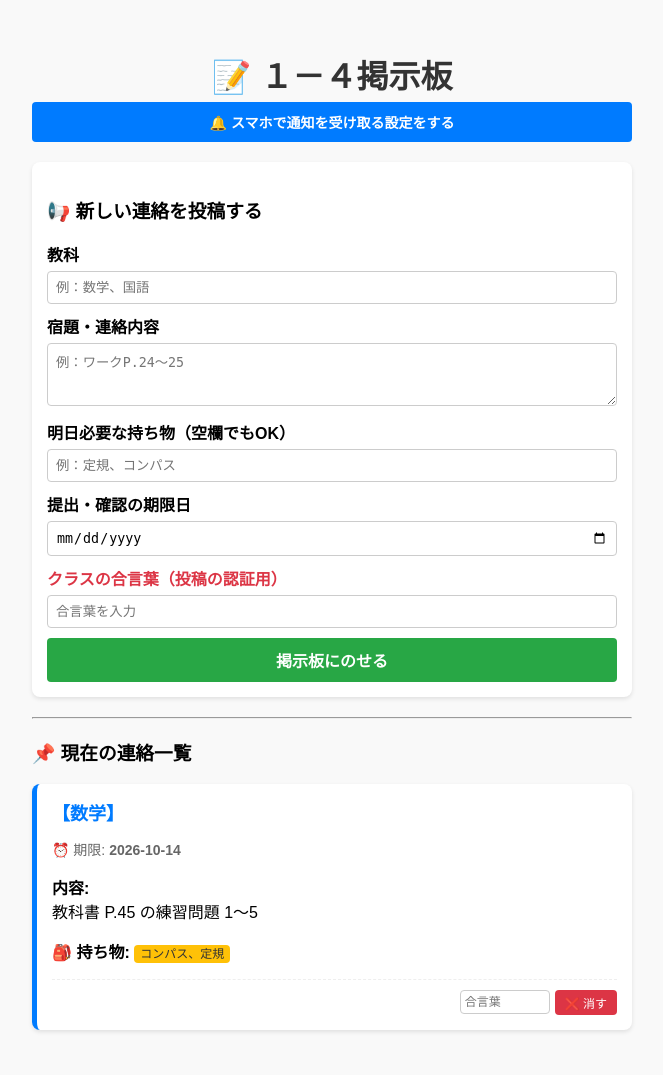
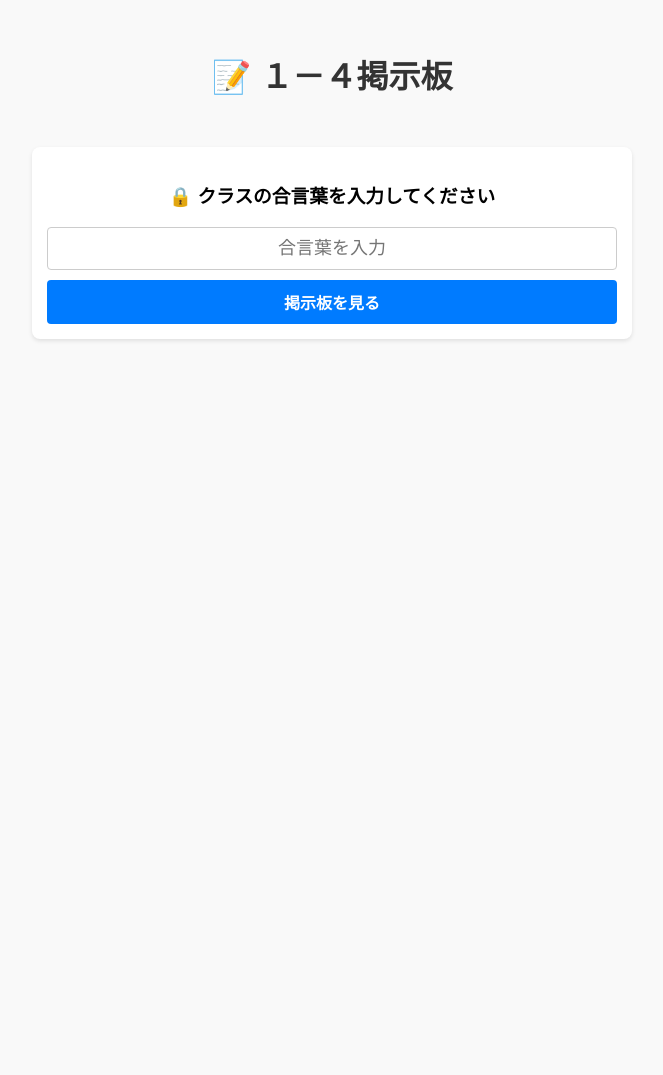
Before and after one commit to ga654/class-1-4-board, a Flask app: page / in a window 1280 px wide. Shown: the whole page, without its empty margins (308-971 px from the left). After the commit the page ends 341 px from the top, so only its background shows below. Run offline with Flask 3, Linux system fonts and the light colour scheme.

Commit message:
add password lock

```diff
--- a/app.py
+++ b/app.py
@@ -1,8 +1,9 @@
-from flask import Flask, redirect, render_template, request, url_for
+from flask import Flask, redirect, render_template, request, session, url_for
 
 app = Flask(__name__)
+# セッション（記憶）を使うための秘密の鍵（適当な英数字でOK）
+app.secret_key = "class_1_4_secret_key_999"
 
-# 掲示板のデータを保存するリスト
 homework_list = [
     {
         "id": 1,
@@ -13,15 +14,27 @@ homework_list = [
     }
 ]
 
-# クラス共通の合言葉
 CLASS_PASSWORD = "1234"
 
 
-# メイン画面（表示と投稿）
 @app.route("/", methods=["GET", "POST"])
 def index():
     error = None
-    if request.method == "POST":
+
+    # 1. ログイン（閲覧許可）の処理
+    if request.method == "POST" and "login_password" in request.form:
+        login_password = request.form.get("login_password")
+        if login_password == CLASS_PASSWORD:
+            session["is_logged_in"] = True
+            return redirect(url_for("index"))
+        else:
+            error = "合言葉が違います！"
+
+    # 2. 新しい宿題の投稿処理
+    elif request.method == "POST":
+        if not session.get("is_logged_in"):
+            return redirect(url_for("index"))
+
         subject = request.form.get("subject")
         content = request.form.get("content")
         belongings = request.form.get("belongings")
@@ -41,22 +54,27 @@ def index():
         else:
             error = "合言葉が違います！投稿できませんでした。"
 
+    # まだ合言葉を入れていない人は、閲覧制限用の画面を表示する
+    is_logged_in = session.get("is_logged_in", False)
     return render_template(
-        "index.html", homework_list=homework_list, error=error
+        "index.html",
+        homework_list=homework_list,
+        error=error,
+        is_logged_in=is_logged_in,
     )
 
 
-# ❌ 削除用の処理（ここが足りなかったか、位置がズレていました）
 @app.route("/delete/<int:post_id>", methods=["POST"])
 def delete_post(post_id):
+    if not session.get("is_logged_in"):
+        return redirect(url_for("index"))
+
     password = request.form.get("delete_password")
-
     if password == CLASS_PASSWORD:
         global homework_list
         homework_list = [
             post for post in homework_list if post["id"] != post_id
         ]
-
     return redirect(url_for("index"))
 
 
--- a/templates/index.html
+++ b/templates/index.html
@@ -5,7 +5,6 @@
     <meta name="viewport" content="width=device-width, initial-scale=1.0">
     <title>１－４掲示板</title>
 
-    <!-- PWA用の設定 -->
     <link rel="manifest" href="/static/manifest.json">
     <meta name="apple-mobile-web-app-capable" content="yes">
     <meta name="apple-mobile-web-app-status-bar-style" content="black">
@@ -21,7 +20,7 @@
         label { display: block; font-weight: bold; margin-bottom: 5px; }
         input[type="text"], input[type="date"], textarea { width: 100%; padding: 8px; box-sizing: border-box; border: 1px solid #ccc; border-radius: 4px; }
         .submit-btn { background-color: #28a745; color: white; border: none; padding: 10px 15px; border-radius: 4px; cursor: pointer; width: 100%; font-size: 16px; font-weight: bold; }
-        .error { color: red; font-weight: bold; }
+        .error { color: red; font-weight: bold; text-align: center; }
         .post-card { background: white; padding: 15px; border-radius: 8px; box-shadow: 0 2px 4px rgba(0,0,0,0.1); margin-bottom: 15px; border-left: 5px solid #007bff; }
         .subject { font-size: 18px; font-weight: bold; color: #007bff; margin: 0 0 10px 0; }
         .meta { font-size: 14px; color: #666; margin-bottom: 10px; }
@@ -30,7 +29,6 @@
         .delete-input { width: 90px !important; padding: 4px !important; font-size: 12px; }
         .delete-btn { background-color: #dc3545; color: white; border: none; padding: 4px 10px; border-radius: 4px; cursor: pointer; font-size: 12px; width: auto; }
 
-        /* 👇 iPhone用 強制ホーム画面追加モーダルのスタイル */
         #pwa-modal {
             display: none; position: fixed; top: 0; left: 0; width: 100%; height: 100%;
             background-color: rgba(0,0,0,0.9); color: white; z-index: 9999;
@@ -38,7 +36,6 @@
         }
         #pwa-modal h2 { color: #ffc107; font-size: 24px; margin-bottom: 20px; }
         #pwa-modal p { font-size: 16px; line-height: 1.6; margin-bottom: 30px; }
-        .share-icon { width: 25px; vertical-align: middle; margin: 0 5px; }
         .plus-box { display: inline-block; border: 1px solid white; padding: 2px 6px; border-radius: 4px; font-size: 14px; }
     </style>
 
@@ -48,30 +45,22 @@
             .then(() => console.log('Service Worker Registered'));
         }
 
-        // 通知の許可
         function requestNotificationPermission() {
             if (!('Notification' in window)) {
                 alert('このブラウザは通知に対応していません。');
                 return;
             }
             Notification.requestPermission().then(permission => {
-                if (permission === 'granted') {
-                    alert('通知が許可されました！');
-                } else {
-                    alert('通知がブロックされました。');
-                }
+                if (permission === 'granted') alert('通知が許可されました！');
             });
         }
 
-        // 📱 iPhone(iOS)の判定と、すでにPWA（ホーム画面）から開かれているかの判定
         window.addEventListener('DOMContentLoaded', () => {
             const isOldiOS = /iPad|iPhone|iPod/.test(navigator.userAgent);
             const isNewiOS = navigator.maxTouchPoints && navigator.maxTouchPoints > 2 && /Macintosh/.test(navigator.userAgent);
-            const isRunningOniOS = isOldiOS || isNewiOS; // iPhone・iPadの判定
+            const isRunningOniOS = isOldiOS || isNewiOS;
+            const isStandalone = window.navigator.standalone === true || window.matchMedia('(display-mode: standalone)').matches;
 
-            const isStandalone = window.navigator.standalone === true || window.matchMedia('(display-mode: standalone)').matches; // すでにPWAとして動いているか
-
-            // 「iPhone」かつ「まだホーム画面に追加していない（普通のSafariブラウザ）」場合のみ、強制画面を表示
             if (isRunningOniOS && !isStandalone) {
                 document.getElementById('pwa-modal').style.display = 'flex';
             }
@@ -80,20 +69,32 @@
 </head>
 <body>
 
-    <!-- 👇 iPhoneユーザーにだけ強制表示される案内ブロック -->
     <div id="pwa-modal">
         <h2>📱 ホーム画面に追加してください</h2>
         <p>
             「１－４掲示板」で宿題や持ち物の通知を受け取るには、<br>
             アプリとしてホーム画面に追加する必要があります。<br><br>
-            <strong>【追加手順】</strong><br>
-            1. Safari画面の下にある<strong>「共有ボタン」</strong>（四角から矢印が出ているマーク）をタップします。<br>
-            2. メニューを下にスクロールし、<strong>「ホーム画面に追加」</strong> <span class="plus-box">＋</span> をタップします。<br><br>
-            追加後、ホーム画面にできたアイコンからもう一度開いてください！
+            1. Safariの下にある<strong>「共有ボタン」</strong>をタップします。<br>
+            2. <strong>「ホーム画面に追加」</strong> をタップします。
         </p>
     </div>
 
     <h1>📝 １－４掲示板</h1>
+
+    {% if not is_logged_in %}
+    <!-- 🔒 ログインしていないときに表示する「合言葉入力画面」 -->
+    <div class="form-box" style="margin-top: 50px; text-align: center;">
+        <h3>🔒 クラスの合言葉を入力してください</h3>
+        {% if error %}<p class="error">{{ error }}</p>{% endif %}
+        <form method="POST">
+            <div class="form-group">
+                <input type="text" name="login_password" placeholder="合言葉を入力" required style="text-align: center; font-size: 18px; padding: 10px;">
+            </div>
+            <button type="submit" class="submit-btn" style="background-color: #007bff;">掲示板を見る</button>
+        </form>
+    </div>
+    {% else %}
+    <!-- 🔓 ログイン（合言葉認証）が成功したときだけ見えるメイン中身 -->
 
     <button class="notification-btn" onclick="requestNotificationPermission()">🔔 スマホで通知を受け取る設定をする</button>
 
@@ -147,6 +148,7 @@
         <p>現在、連絡はありません。全員忘れ物なし！</p>
         {% endfor %}
     </div>
+    {% endif %}
 
 </body>
 </html>
```
